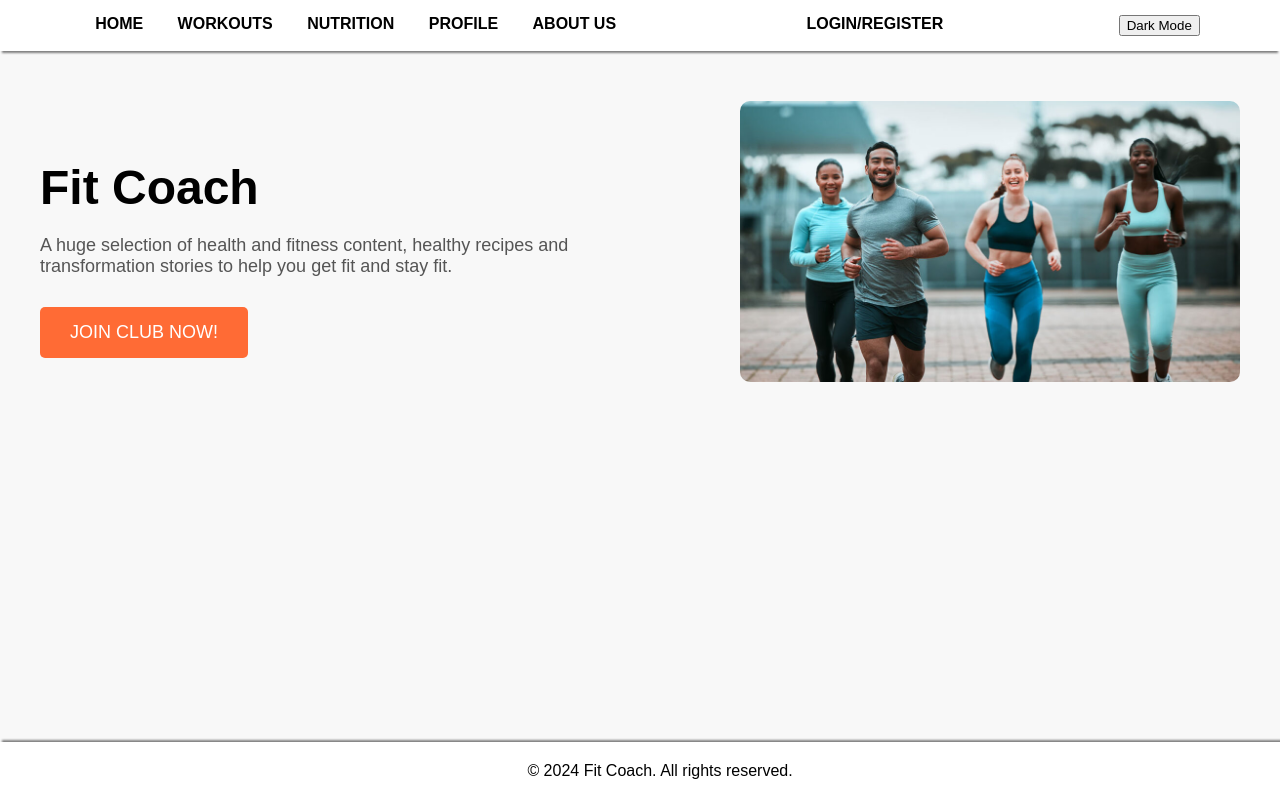
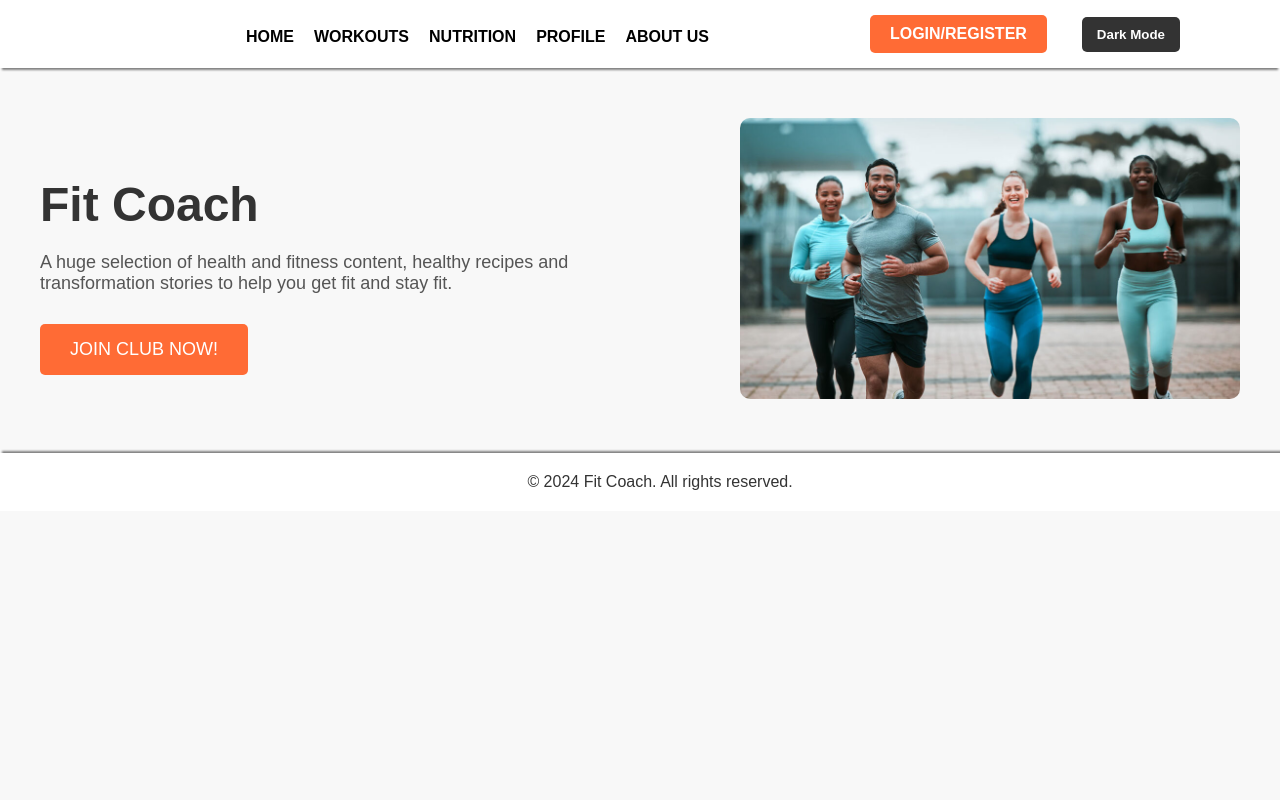
Before and after one commit to EECS3311F24/project-fit-coach, a PHP site: page / in a window 1280 px wide. Run offline with PHP 8.4, Linux system fonts and the light colour scheme.

Commit message:
Update style.css

```diff
--- a/src/Main-page/style.css
+++ b/src/Main-page/style.css
@@ -1,30 +1,124 @@
+/* Base Light Theme (Default) */
 body {
     font-family: Arial, sans-serif;
     margin: 0;
     padding: 0;
     background-color: #f8f8f8;
+    color: #333;
+}
+
+/* Dark Mode Toggle Button */
+.theme-btn {
+    background-color: #333;
+    color: white;
+    border: none;
+    padding: 10px 15px;
+    cursor: pointer;
+    font-weight: bold;
+    border-radius: 5px;
+    transition: background-color 0.3s ease;
+    margin-left: 20px; /* Adds spacing to the left of the Dark Mode button */
+}
+
+body.dark-mode .theme-btn {
+    background-color: #f8f8f8;
+    color: #333;
+}
+
+/* Dark Theme */
+body.dark-mode {
+    background-color: #1a1a1a;
+    color: #f8f8f8;
+}
+
+/* Dark Mode for Navbar */
+body.dark-mode .navbar {
+    background-color: #333;
+    box-shadow: 0 4px 2px -2px #555;
+}
+
+body.dark-mode .navbar a {
+    color: #f8f8f8;
+}
+
+body.dark-mode .navbar a:hover {
+    color: #ff6b35;
+}
+
+/* Dark Mode for Login/Register Button */
+body.dark-mode .login-btn {
+    background-color: #333;
+    color: #333;
+}
+
+body.dark-mode .login-btn:hover {
+    background-color: #dcdcdc;
+    color: #1a1a1a;
+}
+
+/* Dark Mode for Main Content Button */
+body.dark-mode .btn {
+    background-color: #333;
+    color: #f8f8f8;
+}
+
+body.dark-mode .btn:hover {
+    background-color: #444;
+}
+
+/* Dark Mode for Footer */
+body.dark-mode footer {
+    background-color: #333;
+    color: #f8f8f8;
+    box-shadow: 0 -4px 2px -2px #555;
 }
 
 /* Navigation Bar */
 .navbar {
     display: flex;
-    justify-content: space-around;
+    justify-content: space-between;
+    align-items: center; /* Align items on the same line */
     background-color: #fff;
-    padding: 15px 0;
+    padding: 15px 100px;
     box-shadow: 0 4px 2px -2px gray;
     position: sticky;
     top: 0;
+    gap: 15px; /* Adjusts spacing between navbar items */
+}
+
+/* Links Group */
+.nav-links {
+    display: flex;
+    gap: 20px; /* Space between individual links */
+    padding-top: 5px; /* Adjust this to control how far down the links are */
+    flex-grow: 1;
+    justify-content: center; /* Center the links within the group */
 }
 
 .navbar a {
     text-decoration: none;
     color: black;
     font-weight: bold;
-    padding: 0 15px;
+    transition: color 0.3s ease;
 }
 
 .navbar a:hover {
     color: #ff6b35;
+}
+
+/* Login/Register Button */
+.navbar .login-btn {
+    background-color: #ff6b35;
+    color: white;
+    padding: 10px 20px;
+    border-radius: 5px;
+    font-weight: bold;
+    transition: background-color 0.3s ease, color 0.3s ease;
+}
+
+.navbar .login-btn:hover {
+    background-color: #e65c2d;
+    color: white;
 }
 
 /* Main Content */
@@ -61,6 +155,7 @@ body {
     font-size: 18px;
     cursor: pointer;
     text-transform: uppercase;
+    transition: background-color 0.3s ease;
 }
 
 .btn:hover {
@@ -77,7 +172,7 @@ footer {
     text-align: center;
     padding: 20px;
     background-color: #fff;
-    position: fixed;
+    position: relative; /* Change from fixed to relative */
     bottom: 0;
     width: 100%;
     box-shadow: 0 -4px 2px -2px gray;
```
